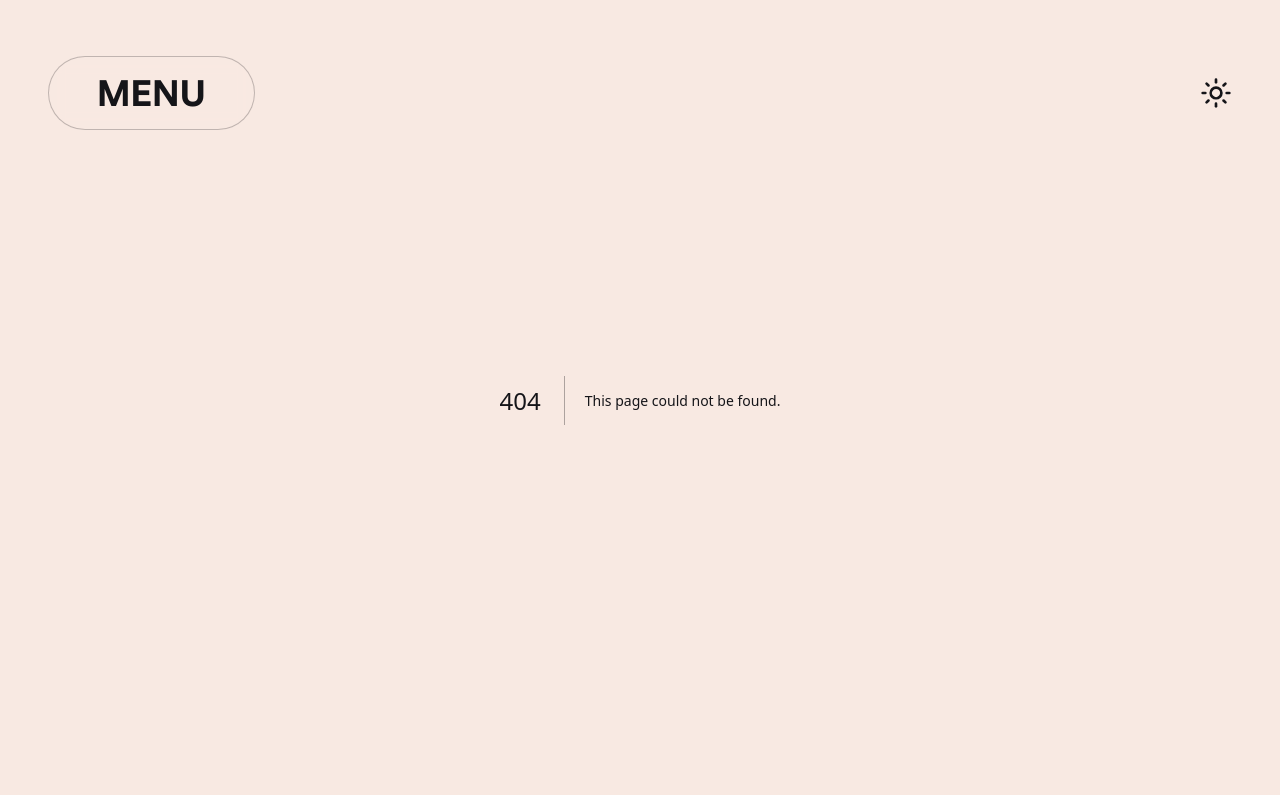
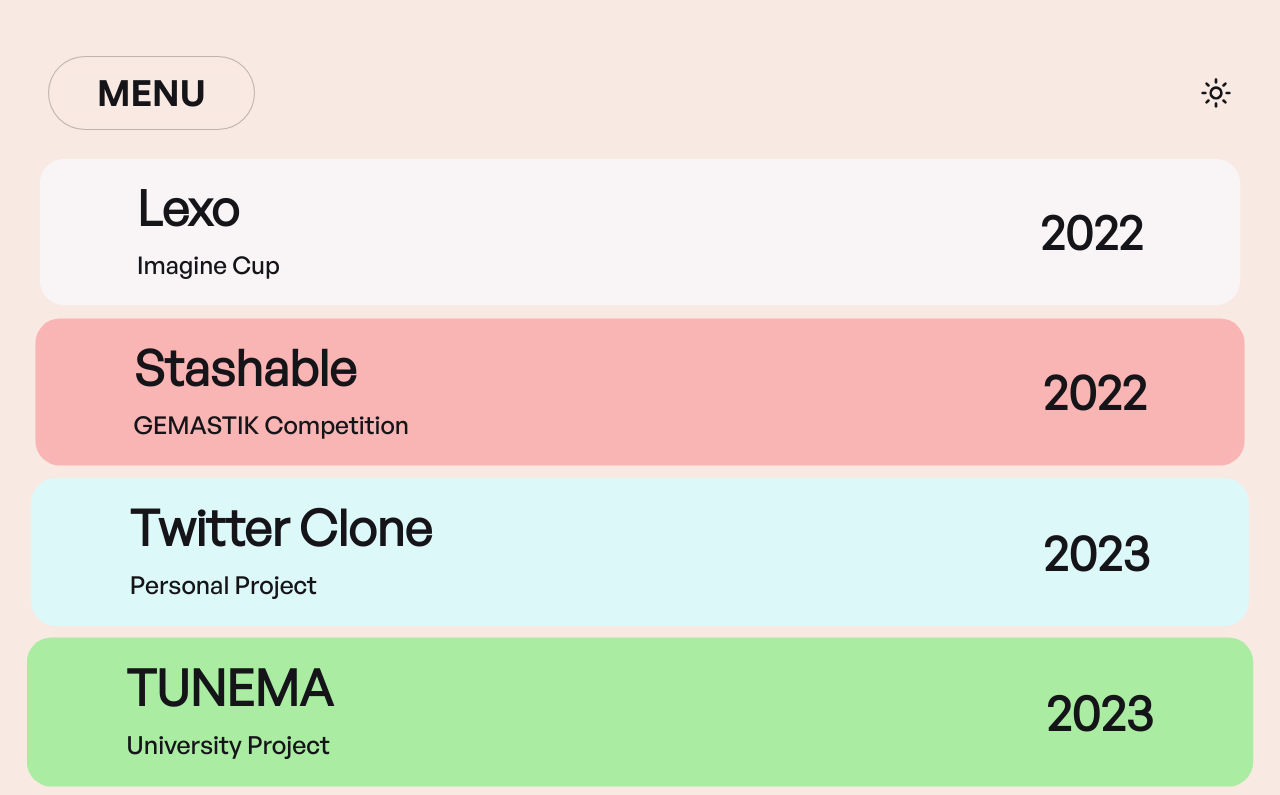
Before and after one commit to HotPotatoC/juanchristian.com, a Next.js app: page /works in a window 1280 px wide. Before the commit this address had no page. Shown: the top 795 px of the page. Built offline with nearby package versions, Linux system fonts and the light colour scheme.

Commit message:
feat: added works page

```diff
--- /dev/null
+++ b/app/works/page.tsx
@@ -0,0 +1,11 @@
+'use client'
+
+import WorksList from '@/components/screens/works/list'
+
+export default function Page() {
+  return (
+    <main className="pt-28">
+      <WorksList />
+    </main>
+  )
+}
--- a/components/screens/home/works.tsx
+++ b/components/screens/home/works.tsx
@@ -1,18 +1,11 @@
 import SlideUp from '@/components/animation/slide-up'
 import ContentWrapper from '@/components/ui/content-wrapper'
+import works, { Work } from '@/data/works'
 import { shimmer, toBase64 } from '@/lib/utils'
 
 import Image from 'next/image'
 import Link from 'next/link'
-import { useMemo } from 'react'
 import Tilt from 'react-parallax-tilt'
-
-type Work = {
-  path: string
-  label: string
-  description: string
-  image: string
-}
 
 const PortfolioItem = ({ work }: { work: Work }) => {
   return (
@@ -31,7 +24,7 @@
         <SlideUp className="flex flex-col relative space-y-6">
           <Image
             src={work.image}
-            alt={work.label}
+            alt={work.name}
             width={1000}
             height={500}
             placeholder="blur"
@@ -40,13 +33,19 @@
             )}`}
             className="w-full rounded-xl md:rounded-3xl overflow-hidden"
           />
-          <section>
-            <h2 className="text-2xl md:text-4xl lg:text-5xl font-semibold mb-6">
+          <section className="flex flex-col md:space-y-2">
+            <p className="text-lg capitalize">
+              {work.role ?? work.venue} — {work.year}
+            </p>
+            <p className="font-semibold text-2xl md:text-4xl lg:text-5xl">
+              {work.name}
+            </p>
+            <p className="font-medium text-lg capitalize">
+              {work.tools.join(' / ')}
+            </p>
+            {/* <p className="text-2xl md:text-4xl lg:text-5xl font-semibold mb-6">
               {work.description}
-            </h2>
-            <span className="text-xl dark:decoration-white-100 capitalize">
-              {work.label}
-            </span>
+            </p> */}
           </section>
         </SlideUp>
       </Tilt>
@@ -55,71 +54,6 @@
 }
 
 export const Works = () => {
-  const works = useMemo(
-    () => [
-      {
-        label: 'Imagine Cup 2021 — Azure / Go / React Native',
-        path: '/portfolio/lexo',
-        description:
-          'Bionic reading camera for dyslexic people using computer vision',
-        image: '/images/lexo.png',
-      },
-      {
-        label: 'GEMASTIK competition — Go / React Native',
-        path: '/portfolio/stashable',
-        description:
-          'Platform for users to reserve a place to store their goods in the warehouse',
-        image: '/images/stashable.png',
-      },
-      {
-        label: 'Hackathon — Go / NextJS / TailwindCSS',
-        path: '/portfolio/piggybank',
-        description:
-          'Piggybank is a kid bank that can help teach saving and financial literacy from an early age to children',
-        image: '/images/piggybank.png',
-      },
-      {
-        label: 'mindzzle — Frontend Internship / VueJS',
-        path: '/portfolio/mindzzle',
-        description: 'Developing integrated Human Capital Management Platform',
-        image: '/images/mindzzlemockup.jpg',
-      },
-      {
-        label: 'twitter clone — Fullstack / Go / ReactJS / VueJS',
-        path: 'https://github.com/twitter-remake',
-        description: 'An attempt to recreate the top social network app',
-        image: '/images/twitterclone.jpg',
-      },
-      {
-        label: 'kvstore — Go / Data Structures / TCP',
-        path: 'https://github.com/HotPotatoC/kvstore',
-        description:
-          'A redis protocol compatible key-value database written in Go',
-        image: '/images/kvstore.gif',
-      },
-      {
-        label: 'sture — Go / Data Structures / Generics',
-        path: 'https://github.com/HotPotatoC/sture',
-        description: 'A Go data structures library that supports generics',
-        image: 'https://opengraph.githubassets.com/a/HotPotatoC/sture',
-      },
-      {
-        label: 'snowflake — Go / Bit Manipulation',
-        path: 'https://github.com/HotPotatoC/snowflake',
-        description: "Twitter's snowflake ID format generator written in Go",
-        image: 'https://opengraph.githubassets.com/a/HotPotatoC/snowflake',
-      },
-      {
-        label: '2D Raycasting — HTML5 Canvas / JS',
-        path: 'https://github.com/HotPotatoC/2D-RayCasting',
-        description:
-          'A simple 2D Raycasting engine made with HTML5 Canvas + JS',
-        image: '/images/2d-raycast.png',
-      },
-    ],
-    []
-  )
-
   return (
     <section className="relative z-20 mt-12 tracking-tighter">
       <ContentWrapper extraClass="px-6 md:px-6 xl:px-48 py-6 md:py-24">
--- /dev/null
+++ b/components/screens/works/item.tsx
@@ -0,0 +1,51 @@
+import { Work } from '@/data/works'
+import cn from '@/lib/cn'
+
+import { motion, useScroll, useTransform } from 'framer-motion'
+import Link from 'next/link'
+import { useRef } from 'react'
+
+type WorkItemProps = {
+  work: Work
+}
+
+const WorkItem = ({ work }: WorkItemProps) => {
+  const scrollTargetRef = useRef<HTMLDivElement>(null)
+  const { scrollYProgress } = useScroll({
+    target: scrollTargetRef,
+    offset: ['end end', 'end start'],
+  })
+
+  const workItemTransformScale = useTransform(
+    scrollYProgress,
+    [0, 0.5, 1],
+    [1, 1.05, 1]
+  )
+
+  return (
+    <Link href={work.path} passHref>
+      <motion.div
+        ref={scrollTargetRef}
+        className={cn([
+          work.bgColor,
+          'w-full h-28 md:h-36 flex items-center justify-between px-8 md:px-16 lg:px-24 rounded-3xl',
+        ])}
+        style={{ scale: workItemTransformScale }}
+      >
+        <div className="flex flex-col space-y-2 md:space-y-4">
+          <span className="text-black font-semibold text-xl md:text-3xl lg:text-5xl">
+            {work.name}
+          </span>
+          <span className="text-black font-medium text-lg md:text-xl lg:text-2xl">
+            {work.role ?? work.venue}
+          </span>
+        </div>
+        <span className="text-black font-semibold text-xl md:text-3xl lg:text-5xl">
+          {work.year}
+        </span>
+      </motion.div>
+    </Link>
+  )
+}
+
+export default WorkItem
--- /dev/null
+++ b/components/screens/works/list.tsx
@@ -0,0 +1,20 @@
+import SlideUp from '@/components/animation/slide-up'
+import ContentWrapper from '@/components/ui/content-wrapper'
+import works from '@/data/works'
+import WorkItem from './item'
+
+const WorksList = () => {
+  return (
+    <ContentWrapper extraClass="px-6 md:px-12 pt-12">
+      <div className="flex flex-col space-y-4">
+        {works.map((work, idx) => (
+          <SlideUp key={work.path} delay={idx * 0.1}>
+            <WorkItem work={work} />
+          </SlideUp>
+        ))}
+      </div>
+    </ContentWrapper>
+  )
+}
+
+export default WorksList
--- a/components/ui/footer.tsx
+++ b/components/ui/footer.tsx
@@ -84,7 +84,7 @@
       <ContentWrapper extraClass="px-6 md:px-12 pt-12">
         <div className="bg-white-200 dark:bg-white-100 bg-opacity-50 dark:bg-opacity-5 rounded-3xl p-5 md:p-12 overflow-hidden">
           <SlideUp>
-            <h1 className="hover:text-primary font-display text-4xl md:text-6xl lg:text-8xl xl:text-9xl duration-150">
+            <h1 className="hover:text-primary-700 font-display text-4xl md:text-6xl lg:text-8xl xl:text-9xl duration-150">
               <Link href="mailto:juandotulung@gmail.com">GET IN TOUCH</Link>
             </h1>
           </SlideUp>
@@ -92,7 +92,7 @@
             delay={0.2}
             className="flex flex-col md:flex-row items-center md:space-x-4"
           >
-            <h1 className="hover:text-primary font-semibold text-lg md:text-xl duration-150">
+            <h1 className="hover:text-primary-700 font-semibold text-lg md:text-xl duration-150">
               <Link href="mailto:juandotulung@gmail.com">
                 juandotulung@gmail.com
               </Link>
@@ -122,22 +122,22 @@
           <div className="flex flex-col md:flex-row justify-between items-baseline mt-8 pt-6">
             <div className="mb-4 md:mb-0 grid grid-cols-2 md:grid-cols-4 gap-6">
               <SlideUp delay={0.3}>
-                <p className="text-xl font-medium hover:text-primary duration-150">
+                <p className="text-xl font-medium hover:text-primary-700 duration-150">
                   <Link href="/#projects">projects</Link>
                 </p>
               </SlideUp>
               <SlideUp delay={0.4}>
-                <p className="text-xl font-medium hover:text-primary duration-150">
+                <p className="text-xl font-medium hover:text-primary-700 duration-150">
                   <Link href="/about">about</Link>
                 </p>
               </SlideUp>
               <SlideUp delay={0.5}>
-                <p className="text-xl font-medium hover:text-primary duration-150">
+                <p className="text-xl font-medium hover:text-primary-700 duration-150">
                   <Link href="mailto:juandotulung@gmail.com">get in touch</Link>
                 </p>
               </SlideUp>
               <SlideUp delay={0.6}>
-                <p className="text-xl font-medium hover:text-primary duration-150">
+                <p className="text-xl font-medium hover:text-primary-700 duration-150">
                   <Link href="https://github.com/HotPotatoC/juanchristian.com">
                     source code
                   </Link>
--- a/components/ui/navbar.tsx
+++ b/components/ui/navbar.tsx
@@ -119,8 +119,8 @@
       <ContentWrapper extraClass="px-6 md:px-12 pt-64">
         <div className="flex flex-col space-y-12">
           <NavLink to="/" label="HOME" onClick={close} />
+          <NavLink to="/works" label="WORKS" onClick={close} />
           <NavLink to="/about" label="ABOUT" onClick={close} />
-          <NavLink to="/#portfolio" label="PORTFOLIO" onClick={close} />
         </div>
       </ContentWrapper>
     </motion.nav>
--- /dev/null
+++ b/data/works.ts
@@ -0,0 +1,156 @@
+type PastelColors =
+  | 'white-pastel'
+  | 'pink-pastel'
+  | 'yellow-pastel'
+  | 'cyan-pastel'
+  | 'green-pastel'
+  | 'red-pastel'
+  | 'orange-pastel'
+export type Work = {
+  path: string
+  description: string
+  image: string
+  name: string
+  venue: string
+  tools: string[]
+  year: number
+  role?: string
+  color:
+    | 'white-pastel'
+    | 'pink-pastel'
+    | 'yellow-pastel'
+    | 'cyan-pastel'
+    | 'green-pastel'
+    | 'red-pastel'
+    | 'orange-pastel'
+  bgColor: `bg-${PastelColors}`
+}
+
+const works: Work[] = [
+  {
+    name: 'Lexo',
+    venue: 'Imagine Cup',
+    tools: ['Azure OCR', 'Azure Functions', 'Go', 'React Native', 'PostgreSQL'],
+    path: '/works/lexo',
+    description:
+      'Bionic reading camera for dyslexic people using computer vision',
+    image: '/images/lexo.png',
+    year: 2022,
+    color: 'white-pastel',
+    bgColor: 'bg-white-pastel',
+  },
+  {
+    name: 'Stashable',
+    venue: 'GEMASTIK Competition',
+    tools: ['Go', 'React Native', 'PostgreSQL'],
+    path: '/works/stashable',
+    description:
+      'Platform for users to reserve a place to store their goods in the warehouse',
+    image: '/images/stashable.png',
+    year: 2022,
+    color: 'red-pastel',
+    bgColor: 'bg-red-pastel',
+  },
+  {
+    name: 'Twitter Clone',
+    venue: 'Personal Project',
+    tools: [
+      'Microservices',
+      'Go',
+      'NextJS',
+      'gRPC',
+      'Consul',
+      'Firebase',
+      'PostgreSQL',
+      'Docker',
+    ],
+    path: 'https://github.com/twitter-remake',
+    description: 'An attempt to recreate the top social network app',
+    image: '/images/twitterclone.jpg',
+    year: 2023,
+    color: 'cyan-pastel',
+    bgColor: 'bg-cyan-pastel',
+  },
+  {
+    name: 'TUNEMA',
+    venue: 'University Project',
+    tools: ['AWS Lambda, RDS, S3', 'Go', 'ReactJS'],
+    path: '/works/tunema',
+    description:
+      'Ecommerce platform that is designed to provide music producers with an exciting new way to discover fresh and original sounds.',
+    image: '/images/tunema.png',
+    year: 2023,
+    color: 'green-pastel',
+    bgColor: 'bg-green-pastel',
+  },
+  {
+    name: 'Mindzzle',
+    venue: 'Mindzzle',
+    tools: ['VueJS', 'TailwindCSS'],
+    role: 'Frontend Intern',
+    path: '/works/mindzzle',
+    description: 'Developing integrated Human Capital Management Platform',
+    image: '/images/mindzzlemockup.jpg',
+    year: 2018,
+    color: 'orange-pastel',
+    bgColor: 'bg-orange-pastel',
+  },
+  {
+    name: 'Piggybank',
+    venue: 'Technoscape Hackathon',
+    tools: ['Go', 'NextJS', 'TailwindCSS', 'PostgreSQL'],
+    path: '/works/piggybank',
+    description:
+      'Piggybank is a kid bank that can help teach saving and financial literacy from an early age to children',
+    image: '/images/piggybank.png',
+    year: 2023,
+    color: 'pink-pastel',
+    bgColor: 'bg-pink-pastel',
+  },
+  {
+    name: 'kvstore',
+    venue: 'Personal Project',
+    tools: ['Go', 'Redis Protocol', 'TCP'],
+    path: 'https://github.com/HotPotatoC/kvstore',
+    description: 'A redis protocol compatible key-value database written in Go',
+    image: '/images/kvstore.gif',
+    year: 2022,
+    color: 'yellow-pastel',
+    bgColor: 'bg-yellow-pastel',
+  },
+  {
+    name: 'Sture',
+    venue: 'Open Source Library',
+    tools: ['Go', 'Generics', 'Data Structures'],
+    path: 'https://github.com/HotPotatoC/sture',
+    description: 'A Go data structures library that supports generics',
+    image: 'https://opengraph.githubassets.com/a/HotPotatoC/sture',
+    year: 2022,
+    color: 'pink-pastel',
+    bgColor: 'bg-pink-pastel',
+  },
+  {
+    name: 'Snowflake',
+    venue: 'Open Source Library',
+    tools: ['Go', 'Bit Manipulation'],
+    path: 'https://github.com/HotPotatoC/snowflake',
+    description: "Twitter's snowflake ID format generator written in Go",
+    image: 'https://opengraph.githubassets.com/a/HotPotatoC/snowflake',
+    year: 2022,
+    color: 'cyan-pastel',
+    bgColor: 'bg-cyan-pastel',
+  },
+  {
+    name: '2D Raycasting HTML+JS',
+    venue: 'Personal Project',
+    tools: ['HTML5 Canvas', 'JavaScript'],
+    path: 'https://github.com/HotPotatoC/2D-RayCasting',
+    description: 'A simple 2D Raycasting engine made with HTML5 Canvas + JS',
+    image: '/images/2d-raycast.png',
+    year: 2022,
+    color: 'white-pastel',
+    bgColor: 'bg-white-pastel',
+  },
+]
+
+export default works
--- a/tailwind.config.js
+++ b/tailwind.config.js
@@ -3,7 +3,7 @@
   content: [
     './app/**/*.{js,ts,jsx,tsx}',
     './components/**/*.{js,ts,jsx,tsx}',
-    './modules/**/*.{js,ts,jsx,tsx}',
+    './data/works.ts',
   ],
   theme: {
     fontFamily: {
@@ -16,7 +16,19 @@
     },
     extend: {
       colors: {
-        primary: '#0043FF',
+        primary: {
+          50: '#e8f7ff',
+          100: '#d5efff',
+          200: '#b3e0ff',
+          300: '#85c8ff',
+          400: '#56a2ff',
+          500: '#2f7bff',
+          600: '#0c4eff',
+          700: '#0043ff',
+          800: '#063dcd',
+          900: '#103b9f',
+          950: '#0a215c',
+        },
         white: {
           50: '#fcf7f4',
           100: '#f8e9e2',
@@ -25,6 +37,13 @@
           400: '#e1a488',
         },
         black: '#151519',
+        'white-pastel': '#F9F5F6',
+        'pink-pastel': '#FFD6DF',
+        'yellow-pastel': '#FCE6D9',
+        'cyan-pastel': '#DDF8F9',
+        'green-pastel': '#A9ECA2',
+        'red-pastel': '#F9B4B4',
+        'orange-pastel': '#FEBE8C',
       },
     },
   },
```
Also changed, not shown: 1 other file (tests, documents, lock files or other folders).
